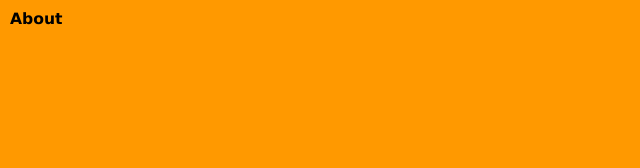
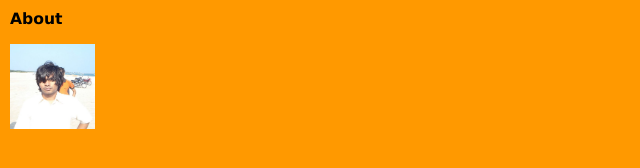
Before and after one commit to govindarajulu/yellowframe, a plain HTML site: page menu_1.html in a window 1280 px wide. Shown: the whole page, without its empty margins (0-640 px from the left). Drawn offline with Linux system fonts and the light colour scheme.

Commit message:
The one with photo

```diff
--- a/menu_1.html
+++ b/menu_1.html
@@ -12,5 +12,6 @@ body {
 </head>
 <body>
 	<h3>About</h3>
+	<img src="photo3.jpg" alt="my photo" height="85" width="85">
 </body>
 </html>
```
Also changed, not shown: photo3.jpg (added).
